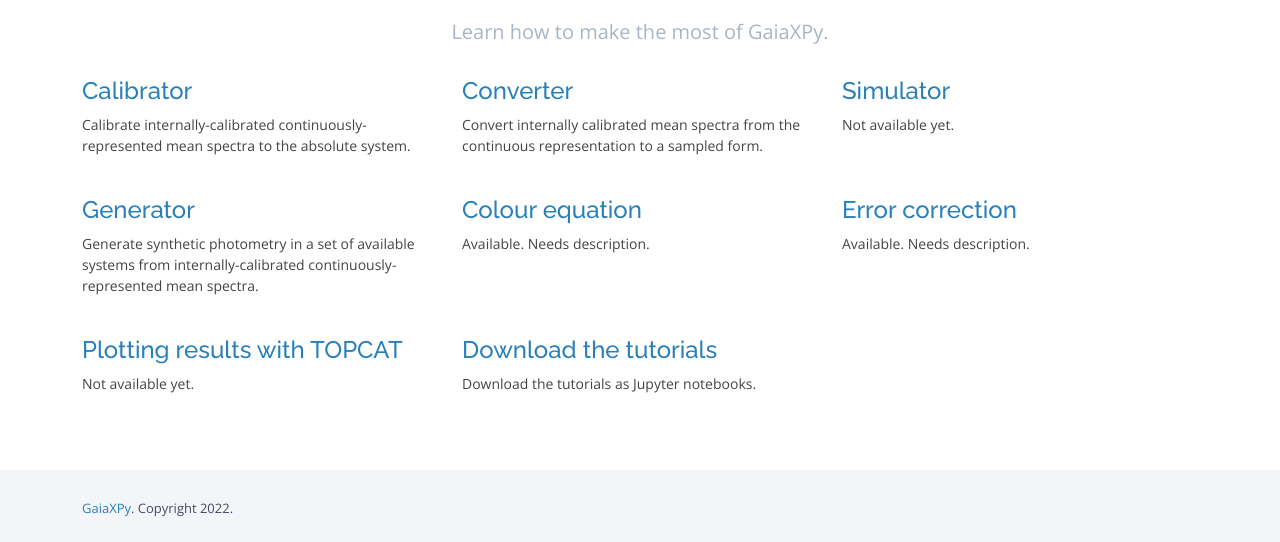
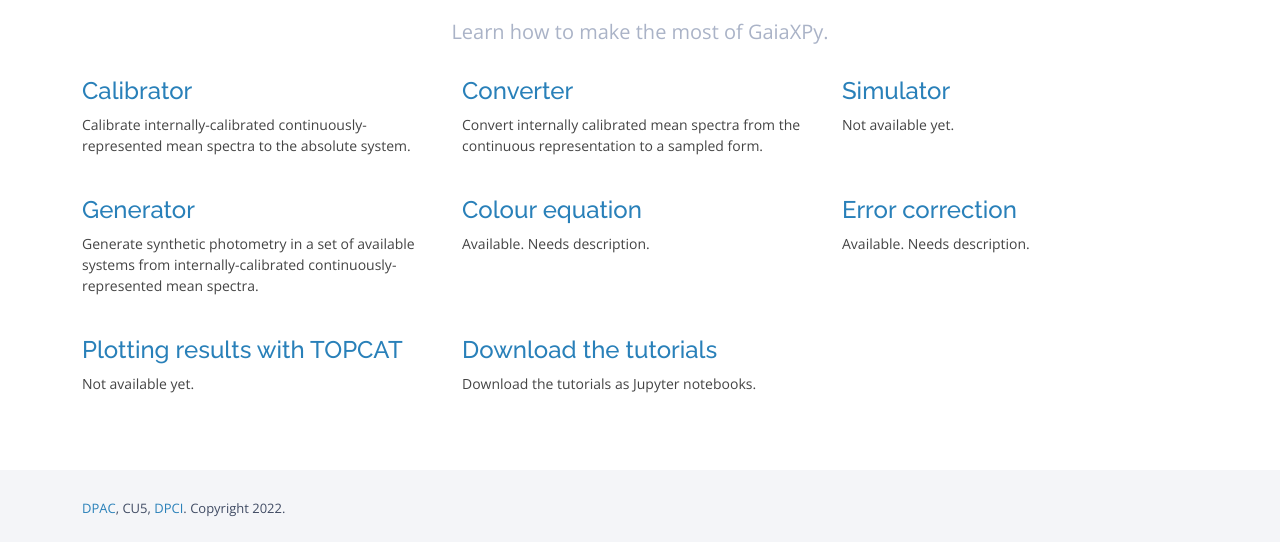
Before and after one commit to gaia-dpci/GaiaXPy-website, a plain HTML site: page tutorials.html in a window 1280 px wide. Shown: the part 272-814 px from the top of the page. Drawn offline with nearby package versions, Linux system fonts and the light colour scheme.

Commit message:
fix footer

```diff
--- a/tutorials.html
+++ b/tutorials.html
@@ -162,7 +162,7 @@
 
       <div class="me-md-auto text-center text-md-start">
         <div class="credits">
-          <a href="https://gitlab.com/pyxp-developers/GaiaXPy">GaiaXPy</a>. Copyright 2022.
+          <a href="https://www.cosmos.esa.int/web/gaia/dpac/consortium">DPAC</a>, CU5, <a href="https://www.gaia.ac.uk/gaia-uk/ioa-cambridge/dpci">DPCI</a>. Copyright 2022.
         </div>
       </div>
     </div>
```
